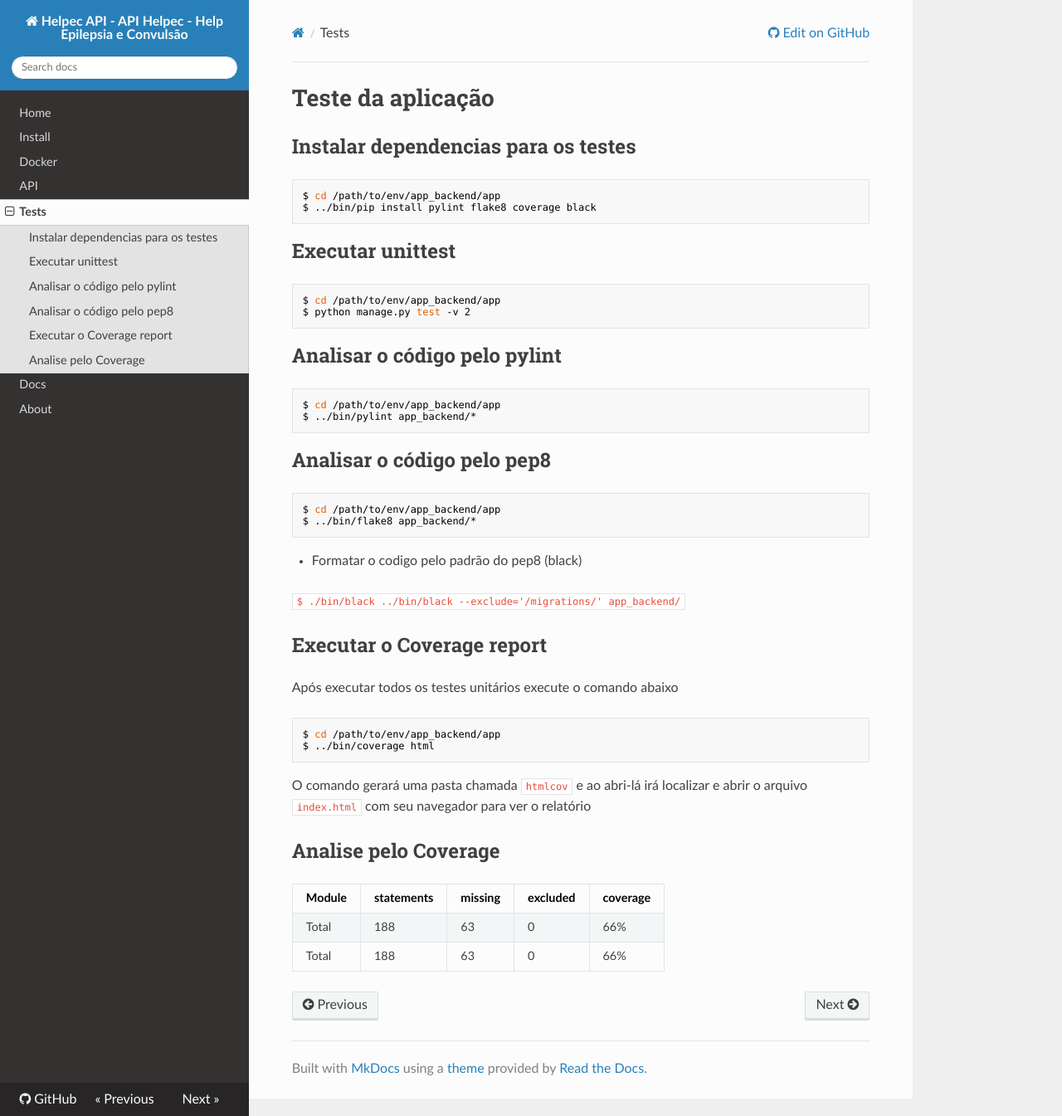
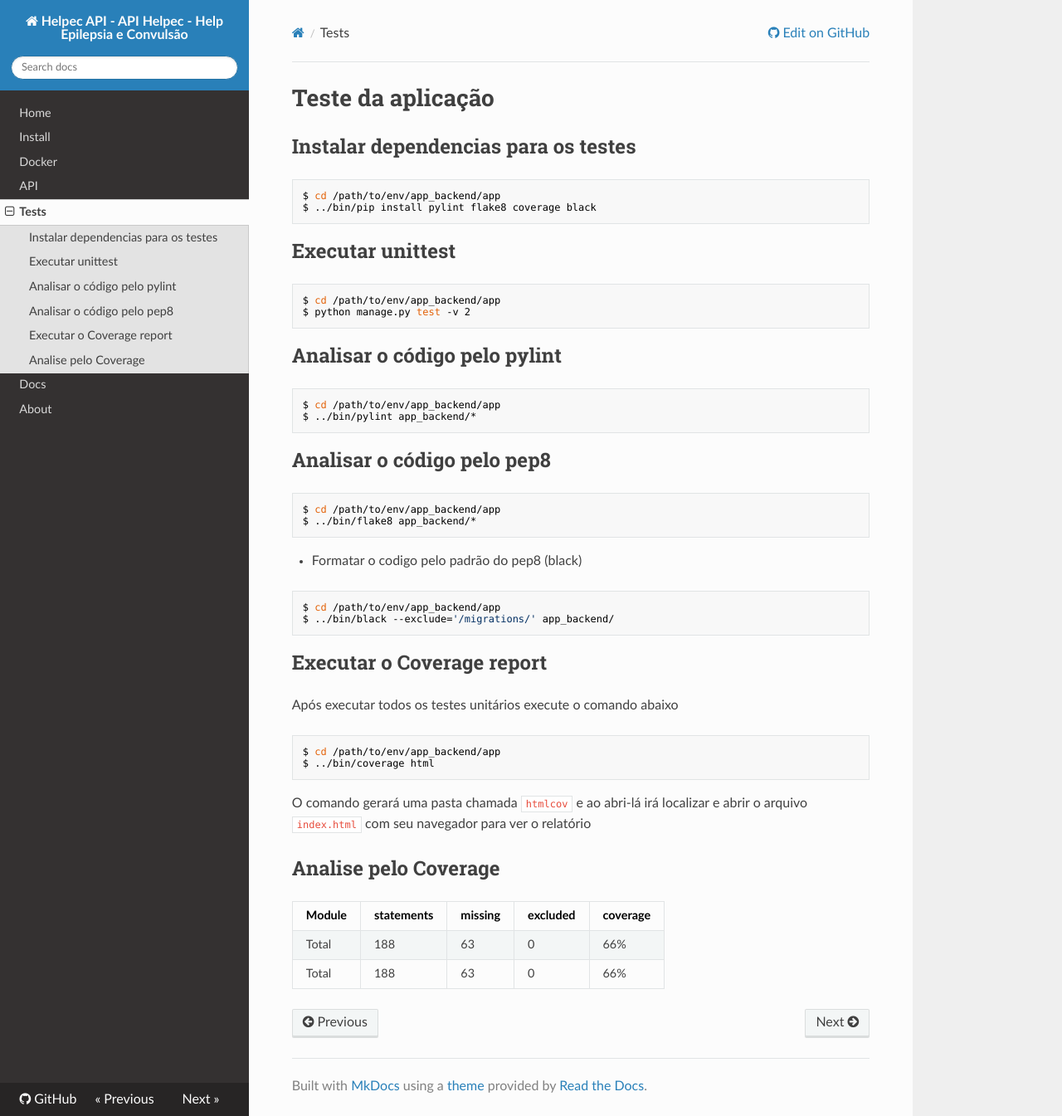
Before and after one commit to helpec/app-backend, an MkDocs documentation site: the page built from docs/tests.md, in a window 1280 px wide and 1345 px high. Shown: the whole window at 83% size. Built offline with MkDocs 1.6.1, drawn with Linux system fonts in a browser that asks for light colours; nearby versions of some CDN libraries.

````diff
--- a/docs/tests.md
+++ b/docs/tests.md
@@ -30,7 +30,10 @@ $ ../bin/flake8 app_backend/*
 
 * Formatar o codigo pelo padrão do pep8 (black)
 
-`$ ./bin/black ../bin/black --exclude='/migrations/' app_backend/`
+```bash
+$ cd /path/to/env/app_backend/app
+$ ../bin/black --exclude='/migrations/' app_backend/
+```
 
 ## Executar o Coverage report
 
````
Also changed, not shown: docs/docs.md (+6 -0 lines), docs/setup.md (+3 -4 lines).
